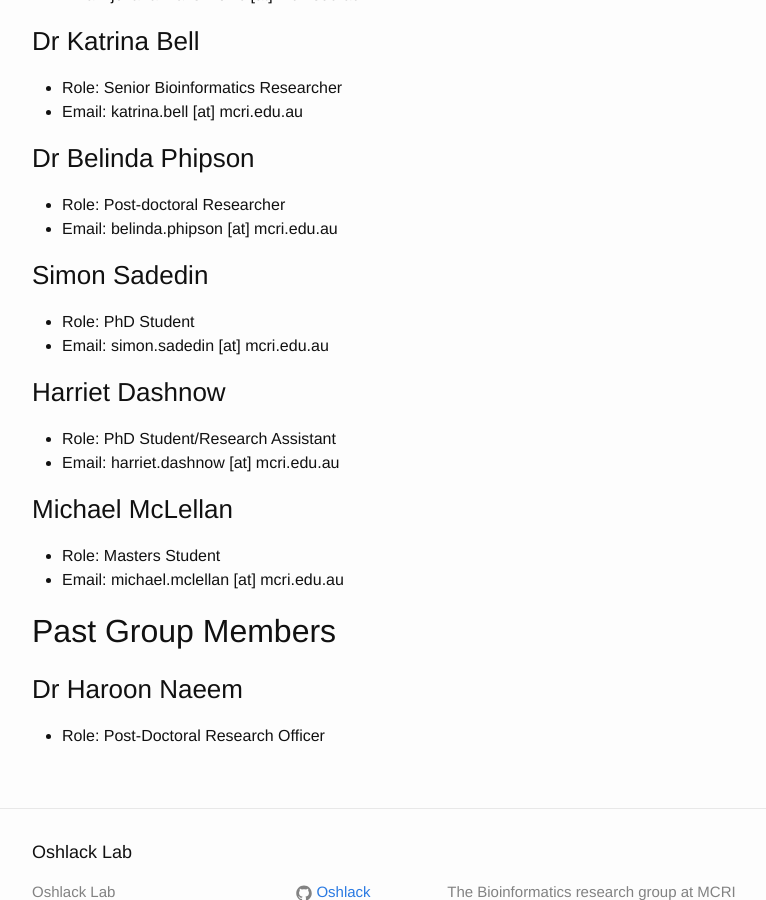
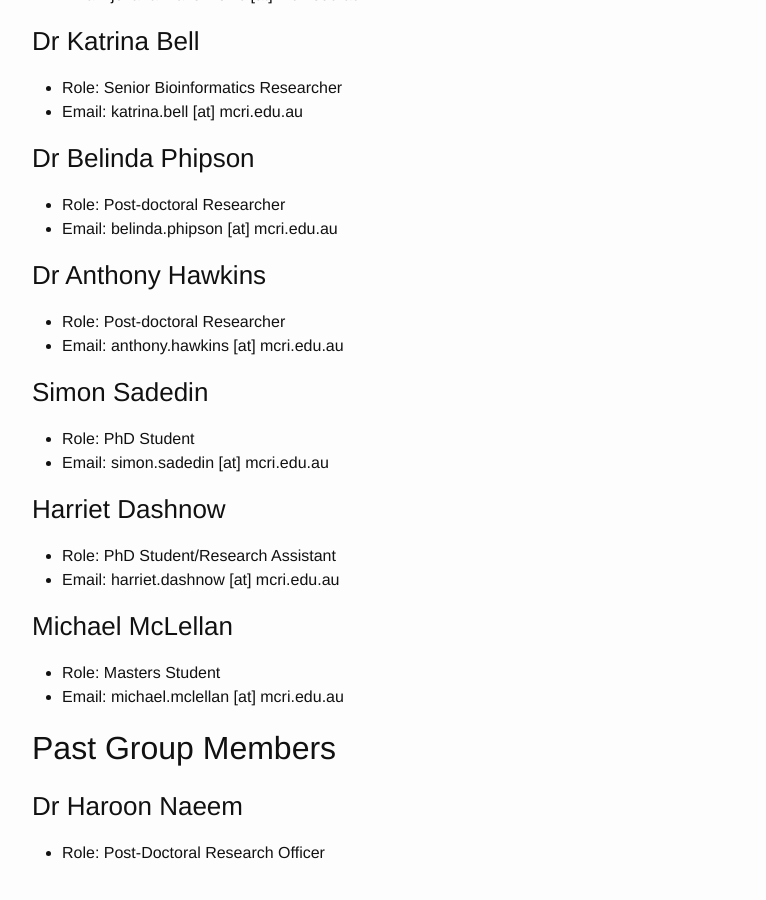
Before and after one commit to Oshlack/oshlack.github.io, a Jekyll site: the page built from people.md, in a window 1280 px wide and 900 px high, scrolled down 619 px. Shown: the whole window, without its empty margins (238-1004 px from the left). Built offline with Jekyll 4.4.1, drawn with Linux system fonts in a browser that asks for light colours.

Commit message:
Update people.md

```diff
--- a/people.md
+++ b/people.md
@@ -29,6 +29,10 @@
 * Role: Post-doctoral Researcher
 * Email: belinda.phipson [at] mcri.edu.au
 
+### Dr Anthony Hawkins
+ * Role: Post-doctoral Researcher
+ * Email: anthony.hawkins [at] mcri.edu.au
+
 ### Simon Sadedin
 * Role: PhD Student
 * Email: simon.sadedin [at] mcri.edu.au
```
